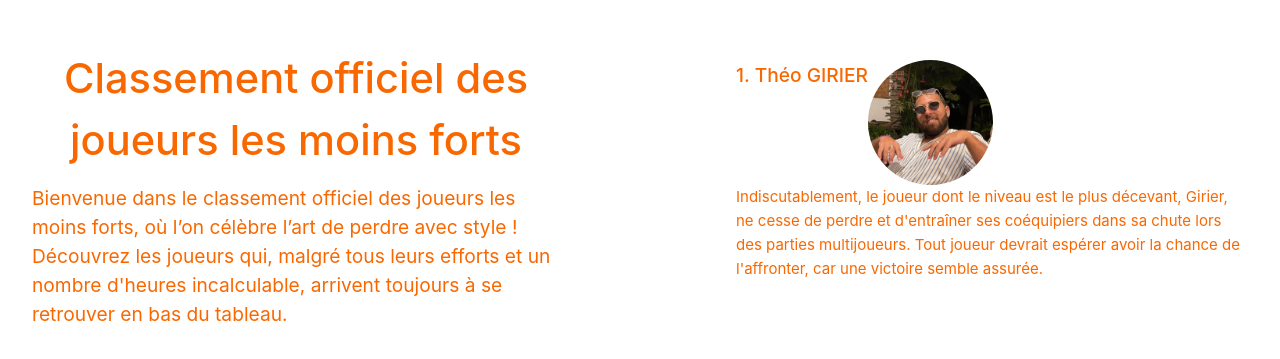
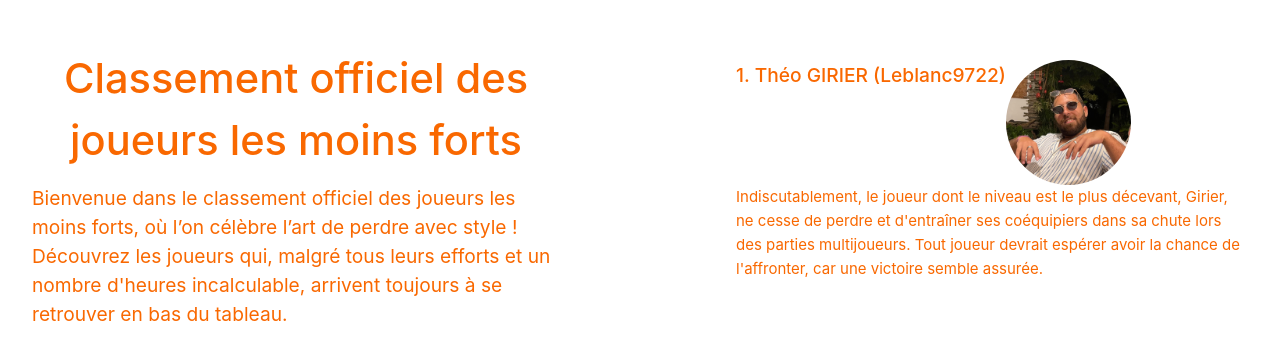
Before and after one commit to Stan97-2/pas-fort, a Vue app: page / in a window 1280 px wide. Shown: the part 209-568 px from the top of the page. Built offline with nearby package versions, Linux system fonts and the light colour scheme.

Commit message:
added psn username

```diff
--- a/src/components/TheWelcome.vue
+++ b/src/components/TheWelcome.vue
@@ -11,7 +11,7 @@ const openReadmeInEditor = () => fetch('/__open-in-editor?file=README.md')
 
 <template>
   <WelcomeItem>
-    <template #heading>1. Théo GIRIER</template>
+    <template #heading>1. Théo GIRIER (Leblanc9722)</template>
     Indiscutablement, le joueur dont le niveau est le plus décevant, Girier, ne cesse de perdre et d'entraîner ses coéquipiers dans sa chute lors des parties multijoueurs. Tout joueur devrait espérer avoir la chance de l'affronter, car une victoire semble assurée.
   </WelcomeItem>
 </template>
```
